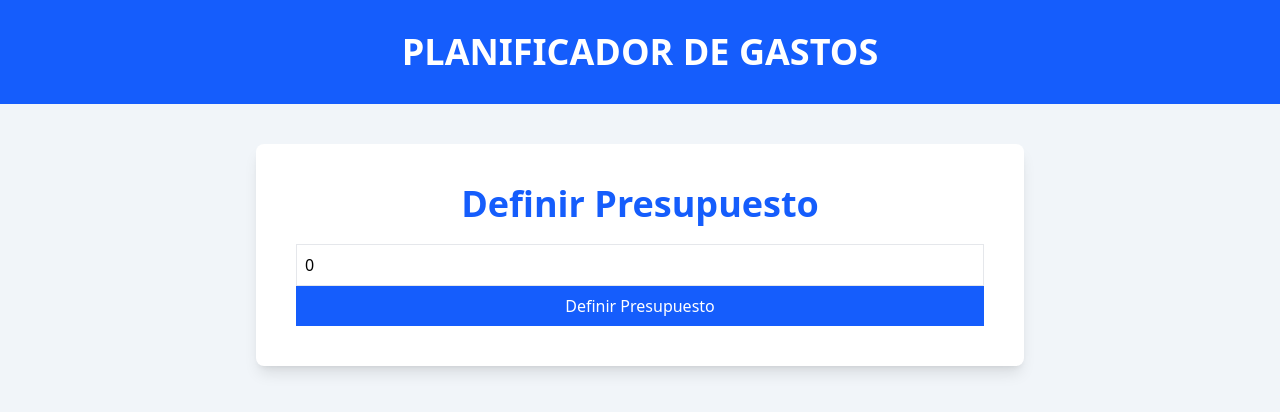
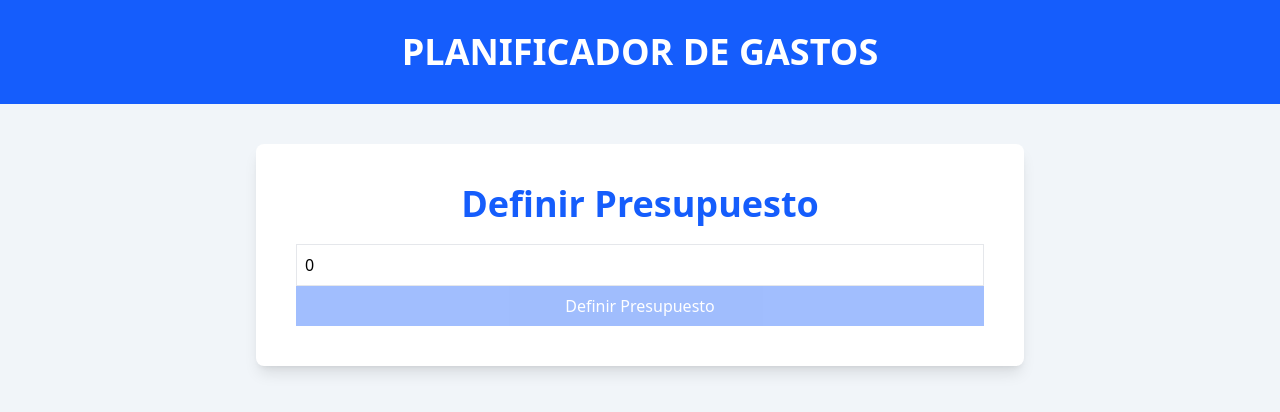
Before and after one commit to IsaacCuautle/control-de-gastos, a React (Vite) app: page / in a window 1280 px wide. Shown: the top 412 px of the page. Built offline with nearby package versions, Linux system fonts and the light colour scheme.

Commit message:
definiendo el context

```diff
--- a/src/components/BudgetForm.tsx
+++ b/src/components/BudgetForm.tsx
@@ -1,10 +1,18 @@
-import { ChangeEvent, useState } from "react"
+import { ChangeEvent, useMemo, useState } from "react"
 
 
 export default function BudgetForm() {
 
     const [budget, setBudget] =  useState(0);
 
+    // Valida el presupouesto
+    const isValid = useMemo( () => {
+
+        return isNaN(budget) || budget <= 0;
+
+    }, [budget] )
+
+    // Incrementa el contador
     const handleChange = ( e : ChangeEvent<HTMLInputElement> ) => {
 
         setBudget(e.target.valueAsNumber);
@@ -39,7 +47,15 @@ export default function BudgetForm() {
             <input
                 type = "submit"
                 value = "Definir Presupuesto"
-                className = "bg-blue-600 hover:bg-blue-700 cursor-pointer w-full p-2 text-white font-uppercase"
+                className="bg-blue-600
+                    hover:bg-blue-700
+                    cursor-pointer
+                    w-full p-2
+                    text-white
+                    font-uppercase
+                    disabled:opacity-40
+                    disabled:cursor-not-allowed"
+                disabled = { isValid }
             />
 
         </form>
--- /dev/null
+++ b/src/context/BudgetContext.tsx
@@ -0,0 +1,38 @@
+import { useReducer, createContext, Dispatch, ReactNode } from "react"
+
+import { BudgetActions, BudgetReducer, BudgetState, initialState } from "../reducers/budgetReducer"
+
+
+type BudgetContextProps = {
+
+    state: BudgetState
+    dispatch: Dispatch<BudgetActions>
+
+}
+
+type BudgetProviderProps = {
+
+    children: ReactNode
+
+}
+
+export const BudgetContext = createContext<BudgetContextProps>( {} as BudgetContextProps )
+
+export const BudgetProvider = ( { children } : BudgetProviderProps ) => {
+
+    const [ state, dispatch ] = useReducer( BudgetReducer, initialState )
+
+    return (
+
+        <BudgetContext.Provider
+            value = {{
+                state,
+                dispatch
+            }}
+        >
+            {children}
+        </BudgetContext.Provider>
+
+    )
+
+}
--- /dev/null
+++ b/src/reducers/budgetReducer.ts
@@ -0,0 +1,34 @@
+
+export type BudgetActions =
+{
+    type: 'add-budget',
+    payload: { budget : number }
+}
+
+export type BudgetState =
+{
+    budget: number
+}
+
+export const initialState : BudgetState = {
+    budget: 0
+}
+
+export const BudgetReducer = (
+    state : BudgetState = initialState,
+    action : BudgetActions
+) => {
+
+    if(action.type === 'add-budget') {
+
+        return {
+
+            ...state,
+            budget: action.payload.budget
+
+        }
+
+    }
+
+    return state
+}
```
